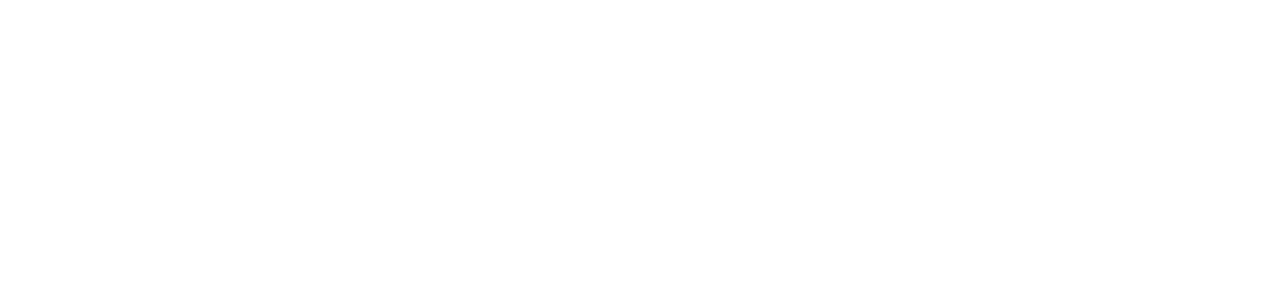
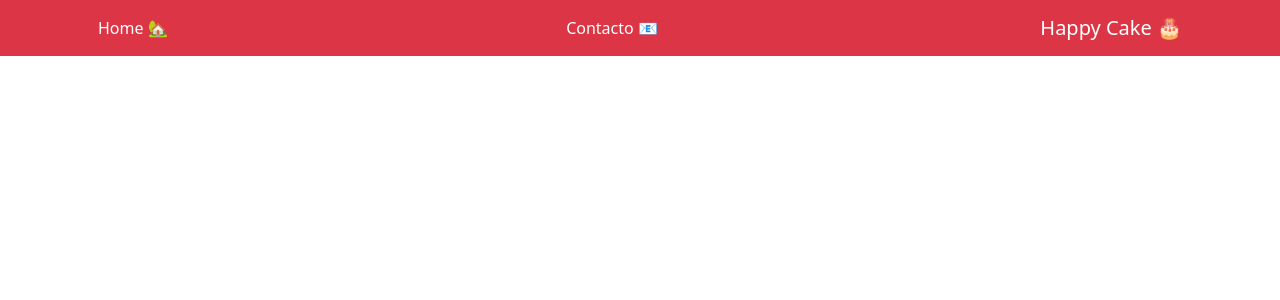
Before and after one commit to Rydozz15/desafaio-latam-react, a React (Vite) app in the folder desafio-router1/: page /contact in a window 1280 px wide. Shown: the top 300 px of the page. Built offline with nearby package versions, Linux system fonts and the light colour scheme.

Commit message:
Add Navbar with bootstrap and Links from Router

```diff
--- a/desafio-router1/src/components/NavbarSection.jsx
+++ b/desafio-router1/src/components/NavbarSection.jsx
@@ -1,9 +1,24 @@
-import Container from 'react-bootstrap/Container';
-import Navbar from 'react-bootstrap/Navbar';
+import { Container, Navbar } from "react-bootstrap";
+import { Link } from 'react-router-dom';
 
 function NavbarSection() {
     return(
         <>
+            <Navbar bg="danger" data-bs-theme="dark">
+                <Container>
+                    <Link
+                    to="/"
+                    className="text-white ms-3 text-decoration-none">
+                        Home 🏡
+                    </Link>
+                    <Link
+                    to="/contact"
+                    className="text-white ms-3 text-decoration-none">
+                        Contacto 📧
+                    </Link>
+                    <Navbar.Brand>Happy Cake 🎂</Navbar.Brand>
+                </Container>
+            </Navbar>
         </>
     )
 }
```
